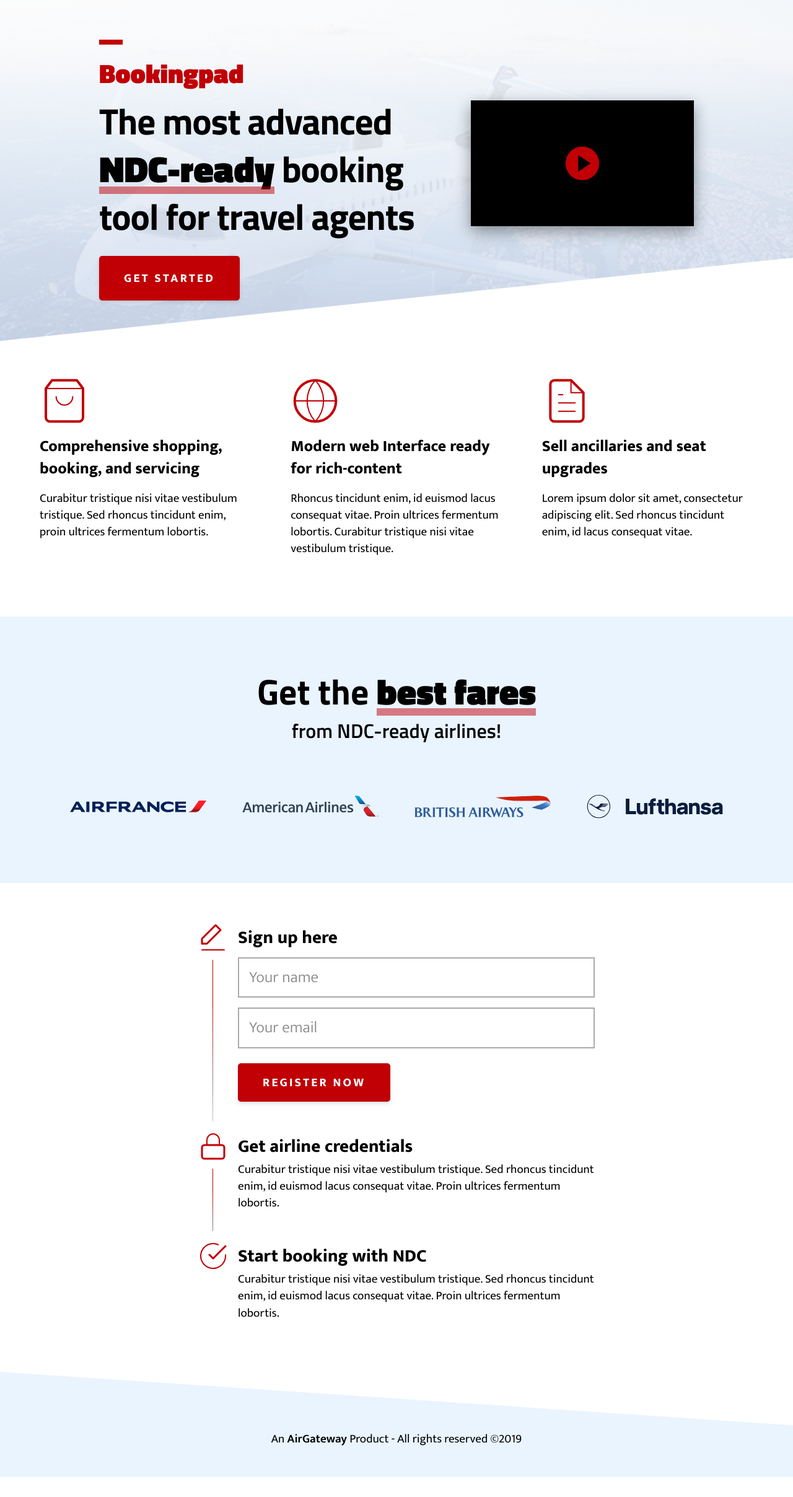
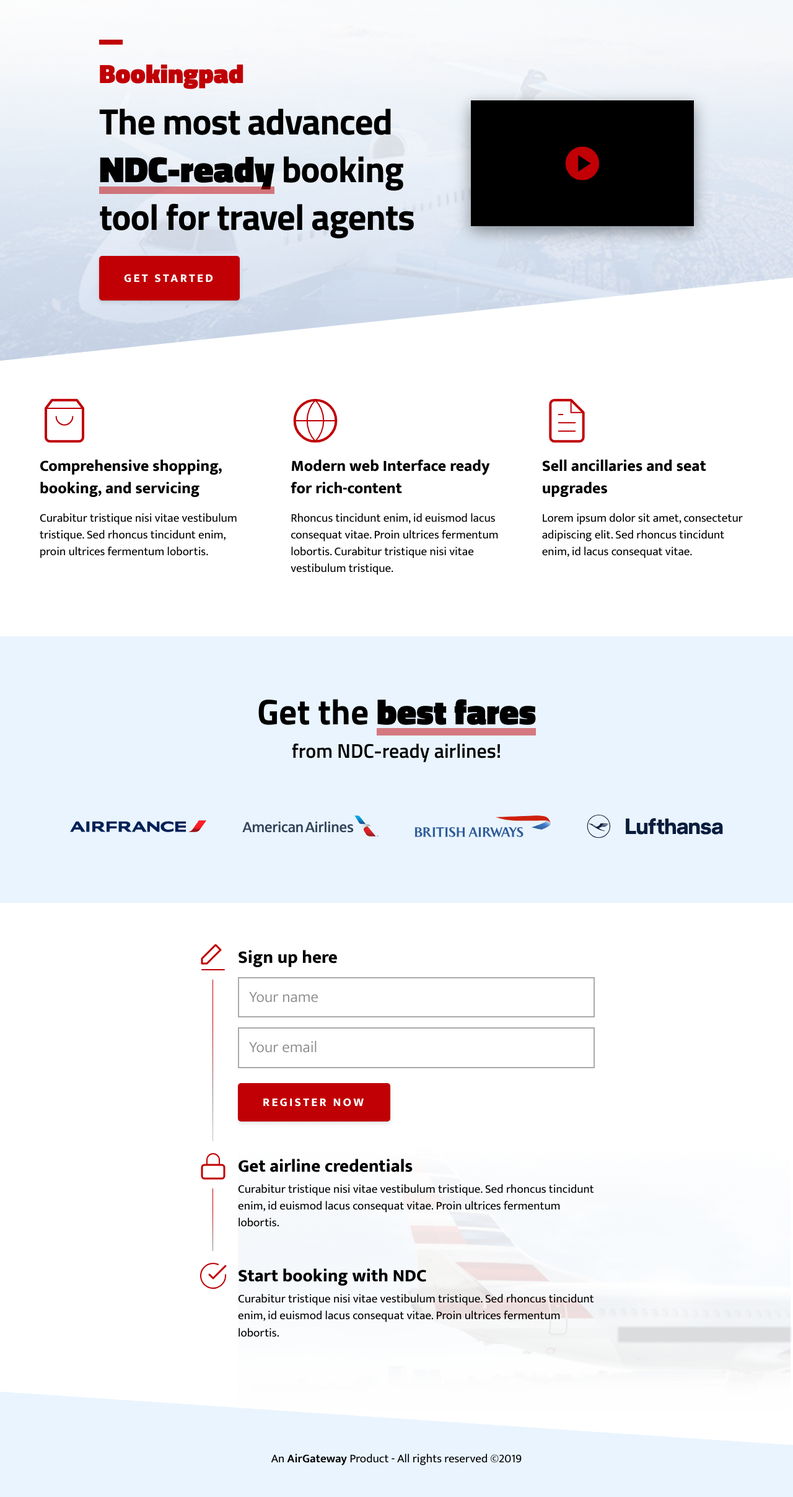
Before and after one commit to tripsimian-labs/bookingpad-web, a Jekyll site: the page built from index.md, in a window 1280 px wide. Shown: the whole page at 62% size. Built offline with Jekyll 4.4.1, drawn with Linux system fonts in a browser that asks for light colours; before the commit the page ends 2384 px from its top, so only the background shows below that.

Commit message:
style adjustments

```diff
--- a/_sass/layout.scss
+++ b/_sass/layout.scss
@@ -39,7 +39,7 @@
   background-image: url(/assets/images/bg-image-top.png);
   background-repeat: no-repeat;
   background-size: cover;
-  padding: 4rem 3rem 6rem;
+  padding: 4rem 3rem 8rem;
   grid-gap: 3rem;
   position: relative;
   z-index: -1;
@@ -372,6 +372,10 @@
 .get-started {
   padding: 4rem 3rem;
   margin-bottom: 4rem;
+  background-image: url(/assets/images/bg-image-bottom.png);
+  background-repeat: no-repeat;
+  background-size: 70%;
+  background-position: right bottom;
 
   h3 {
     font-size: 1.8rem;
```
Also changed, not shown: assets/images/bg-image-bottom.png (added).
